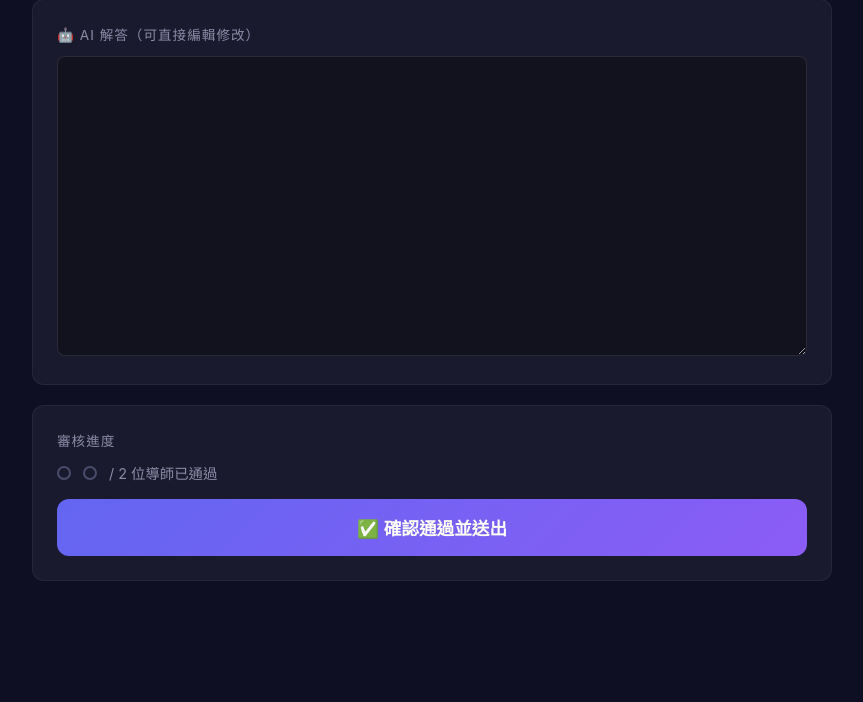
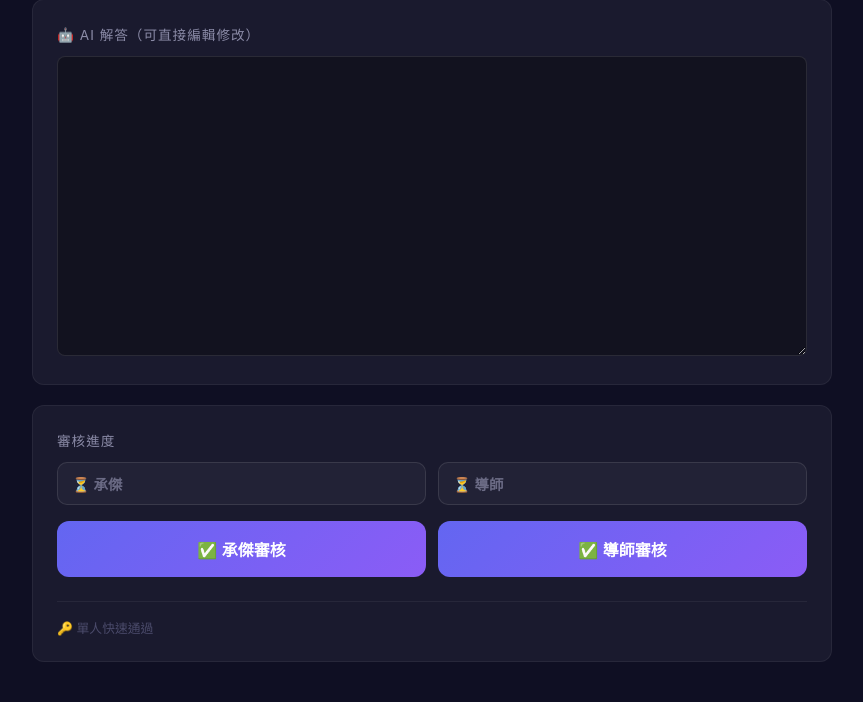
Before and after one commit to cosmos0409-yen/LineEnglishBot, a Python web app: template templates/review.html in a window 1280 px wide. Shown: the part 418-1120 px from the top of the page, without its empty margins (208-1071 px from the left). Before the commit the page ends 999 px from the top, so only its background shows below. Run offline with Jinja, Linux system fonts and the light colour scheme; the template is opened without the code that fills it, so the values that code supplies are empty.

Commit message:
feat: Phase 4 具名雙導師審核 + 承傑快速通過功能
- 新增 line_service.push_message() 推播解答給學生
- 新增 supabase_service.approve_by_role() 具名審核（防重複）
- 新增 supabase_service.fast_approve() 單人快速通過
- 更新 main.py 審核流程支援具名審核與密碼快速通過
- 更新 review.html 顯示承傑/導師獨立審核按鈕與狀態

Co-Authored-By: Claude Sonnet 4.6 <noreply@anthropic.com>

```diff
--- a/templates/review.html
+++ b/templates/review.html
@@ -141,36 +141,45 @@
             cursor: not-allowed;
         }
 
-        .approval-bar {
+        .approver-status {
             display: flex;
-            align-items: center;
             gap: 12px;
             margin-bottom: 16px;
         }
 
-        .approval-dot {
-            width: 14px;
-            height: 14px;
-            border-radius: 50%;
-            border: 2px solid #4b4b6b;
-            transition: all 0.3s;
+        .approver-chip {
+            flex: 1;
+            display: flex;
+            align-items: center;
+            gap: 8px;
+            padding: 10px 14px;
+            border-radius: 10px;
+            font-size: 0.9rem;
+            font-weight: 600;
         }
 
-        .approval-dot.filled {
-            background: #34d399;
-            border-color: #34d399;
-            box-shadow: 0 0 8px rgba(52, 211, 153, 0.4);
+        .approver-chip.done {
+            background: rgba(52, 211, 153, 0.12);
+            border: 1px solid rgba(52, 211, 153, 0.3);
+            color: #34d399;
         }
 
-        .approval-text {
-            font-size: 0.9rem;
-            color: #8b8ba7;
+        .approver-chip.pending {
+            background: rgba(255, 255, 255, 0.04);
+            border: 1px solid rgba(255, 255, 255, 0.1);
+            color: #6b6b85;
+        }
+
+        .btn-row {
+            display: flex;
+            gap: 12px;
+            margin-top: 4px;
         }
 
         .btn-approve {
-            width: 100%;
+            flex: 1;
             padding: 16px;
-            font-size: 1.1rem;
+            font-size: 1rem;
             font-weight: 600;
             border: none;
             border-radius: 12px;
@@ -180,22 +189,73 @@
             color: white;
         }
 
-        .btn-approve:hover {
+        .btn-approve:hover:not(:disabled) {
             transform: translateY(-1px);
             box-shadow: 0 4px 20px rgba(99, 102, 241, 0.4);
         }
 
-        .btn-approve:active {
+        .btn-approve:active:not(:disabled) {
             transform: translateY(0);
         }
 
         .btn-approve:disabled {
+            background: #1e1e38;
+            color: #34d399;
+            cursor: not-allowed;
+            border: 1px solid rgba(52, 211, 153, 0.25);
+        }
+
+        .bypass-section {
+            margin-top: 24px;
+            border-top: 1px solid rgba(255,255,255,0.06);
+            padding-top: 16px;
+        }
+
+        .bypass-section summary {
+            font-size: 0.8rem;
+            color: #4b4b6b;
+            cursor: pointer;
+            user-select: none;
+            list-style: none;
+        }
+
+        .bypass-section summary:hover { color: #6b6b85; }
+
+        .bypass-inner {
+            margin-top: 12px;
+            display: flex;
+            gap: 10px;
+            align-items: center;
+        }
+
+        .bypass-input {
+            flex: 1;
+            padding: 10px 14px;
+            background: #12121f;
+            border: 1px solid rgba(255,255,255,0.1);
+            border-radius: 8px;
+            color: #e0e0e0;
+            font-size: 0.9rem;
+        }
+
+        .bypass-input:focus {
+            outline: none;
+            border-color: #6366f1;
+        }
+
+        .btn-bypass {
+            padding: 10px 18px;
             background: #2d2d4e;
-            color: #6b6b85;
-            cursor: not-allowed;
-            transform: none;
-            box-shadow: none;
+            border: 1px solid rgba(255,255,255,0.1);
+            border-radius: 8px;
+            color: #a0a0b8;
+            font-size: 0.9rem;
+            cursor: pointer;
+            transition: all 0.2s;
+            white-space: nowrap;
         }
+
+        .btn-bypass:hover { background: #3a3a5e; color: #e0e0e0; }
 
         .msg-success {
             text-align: center;
@@ -278,23 +338,59 @@
             <div class="question-text">{{ question.final_answer }}</div>
         </div>
         {% else %}
-        <form method="POST">
+        <form method="POST" id="main-form">
+            <input type="hidden" name="bypass_password" value="">
             <div class="card">
                 <div class="card-title">🤖 AI 解答（可直接編輯修改）</div>
-                <textarea class="answer-textarea" name="final_answer">{{ question.final_answer }}</textarea>
+                <textarea class="answer-textarea" name="final_answer" id="main-answer">{{ question.final_answer }}</textarea>
             </div>
 
             <div class="card">
                 <div class="card-title">審核進度</div>
-                <div class="approval-bar">
-                    <div class="approval-dot {{ 'filled' if question.approval_count >= 1 else '' }}"></div>
-                    <div class="approval-dot {{ 'filled' if question.approval_count >= 2 else '' }}"></div>
-                    <span class="approval-text">{{ question.approval_count }} / 2 位導師已通過</span>
+                <div class="approver-status">
+                    <div class="approver-chip {{ 'done' if question.approver_cheng_jie else 'pending' }}">
+                        {{ '✅' if question.approver_cheng_jie else '⏳' }} 承傑
+                    </div>
+                    <div class="approver-chip {{ 'done' if question.approver_tutor else 'pending' }}">
+                        {{ '✅' if question.approver_tutor else '⏳' }} 導師
+                    </div>
                 </div>
-                <button type="submit" class="btn-approve">✅ 確認通過並送出</button>
+                <div class="btn-row">
+                    <button type="submit" name="approver" value="cheng_jie" class="btn-approve"
+                        {{ 'disabled' if question.approver_cheng_jie }}>
+                        {{ '✅ 承傑已審核' if question.approver_cheng_jie else '✅ 承傑審核' }}
+                    </button>
+                    <button type="submit" name="approver" value="tutor" class="btn-approve"
+                        {{ 'disabled' if question.approver_tutor }}>
+                        {{ '✅ 導師已審核' if question.approver_tutor else '✅ 導師審核' }}
+                    </button>
+                </div>
+
+                <details class="bypass-section">
+                    <summary>🔑 單人快速通過</summary>
+                    <div class="bypass-inner">
+                        <input type="password" class="bypass-input" id="bypass-pwd" placeholder="輸入驗證碼">
+                        <button type="button" class="btn-bypass" onclick="submitBypass()">確認快速通過</button>
+                    </div>
+                </details>
             </div>
         </form>
         {% endif %}
     </div>
+<script>
+    function submitBypass() {
+        const pwd = document.getElementById('bypass-pwd').value;
+        if (!pwd) { alert('請輸入驗證碼'); return; }
+        const form = document.getElementById('main-form');
+        form.querySelector('input[name="bypass_password"]').value = pwd;
+        // 移除 approver 按鈕的 name 避免衝突，改用隱藏欄位
+        const hiddenApprover = document.createElement('input');
+        hiddenApprover.type = 'hidden';
+        hiddenApprover.name = 'approver';
+        hiddenApprover.value = 'fast';
+        form.appendChild(hiddenApprover);
+        form.submit();
+    }
+</script>
 </body>
 </html>
```
Also changed, not shown: main.py (+48 -23 lines), services/supabase_service.py (+50 -3 lines).
